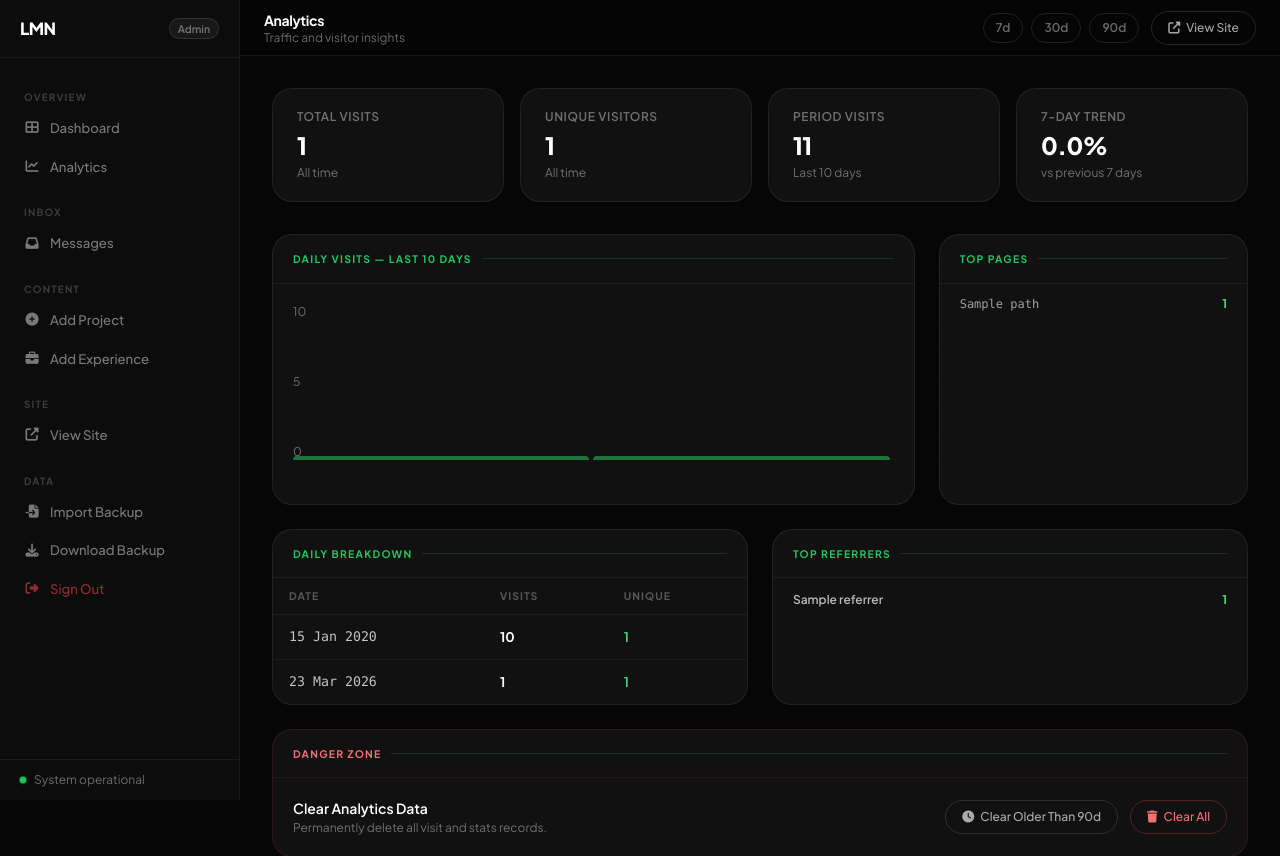
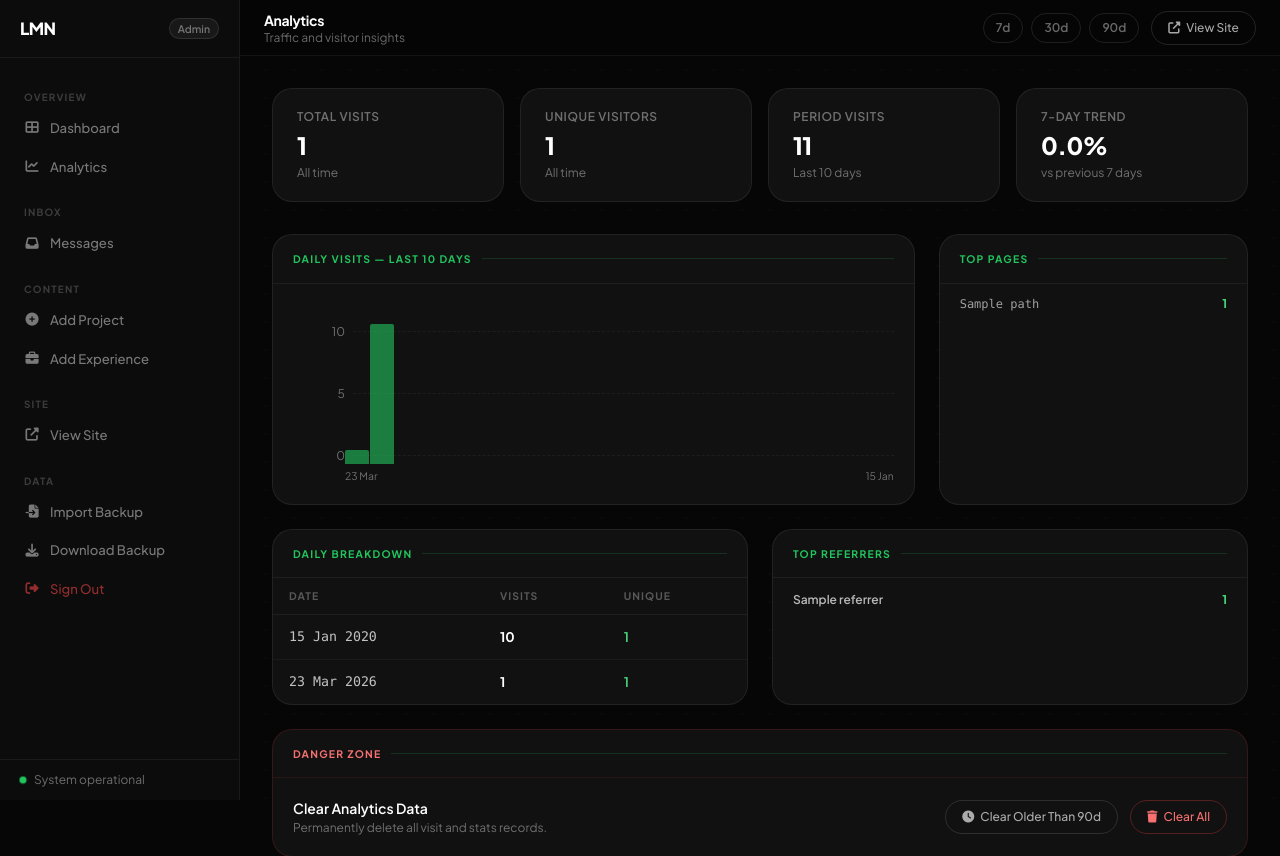
Before and after one commit to Levi-LMN/Probable-enigma, a Flask app: template templates/admin/analytics.html in a window 1280 px wide. Shown: the top 856 px of the page. Run offline with Flask 3, Linux system fonts and the light colour scheme; tables that the repository leaves empty hold one stand-in row (values such as "Sample post"); the template is opened without the code that fills it: values that come from a table or form of the project are taken from there, most other values are stand-ins (such as "Sample title", 1, 10 or a date in 2020); some libraries are stand-ins or nearby versions.

Commit message:
changed anayltics

```diff
--- a/templates/admin/analytics.html
+++ b/templates/admin/analytics.html
@@ -50,25 +50,49 @@
     </div>
     <div class="p-5">
       {% if daily_stats %}
-      <div class="relative" style="height: 180px;">
-        {% set max_val = daily_stats | map(attribute='total_visits') | max %}
-        {% set max_val = max_val if max_val > 0 else 1 %}
-        <div class="flex items-end justify-start gap-1 h-full overflow-x-auto pb-6">
+      {# BAR_AREA_PX: the pixel height bars can actually fill.
+         Total container = 180px. Bottom labels row = 20px. Top tooltip room = 20px.
+         So usable bar area = 140px. #}
+      {% set BAR_AREA = 140 %}
+      {% set max_val = daily_stats | map(attribute='total_visits') | max %}
+      {% set max_val = max_val if max_val > 0 else 1 %}
+      <div class="relative" style="height:180px;">
+        <!-- Y-axis gridlines + labels (absolute, behind bars) -->
+        <div class="absolute inset-0 flex flex-col justify-between pointer-events-none" style="padding-bottom:20px;padding-top:20px;padding-left:28px;">
+          {% for level in [max_val, (max_val // 2), 0] %}
+          <div class="flex items-center gap-2">
+            <span class="text-xs muted shrink-0" style="min-width:24px;text-align:right">{{ level }}</span>
+            <div class="flex-1 border-t border-dashed" style="border-color:rgba(255,255,255,0.05)"></div>
+          </div>
+          {% endfor %}
+        </div>
+
+        <!-- Bars -->
+        <div class="absolute inset-0 flex items-end gap-px overflow-x-auto" style="padding-bottom:20px;padding-left:52px;padding-top:20px;">
           {% for stat in daily_stats | reverse %}
-          {% set bar_h = ((stat.total_visits / max_val) * 100) | int %}
-          <div class="flex flex-col items-center gap-1 shrink-0 group" style="min-width: max(8px, calc((100% - {{ daily_stats|length * 4 }}px) / {{ daily_stats|length }}))">
-            <div class="relative w-full rounded-t transition-all" title="{{ stat.date }} — {{ stat.total_visits }} visits"
-                 style="height:{{ [bar_h, 4] | max }}%;background:rgba(34,197,94,{% if stat.total_visits > 0 %}0.55{% else %}0.12{% endif %});min-height:4px">
-              <div class="absolute -top-6 left-1/2 -translate-x-1/2 hidden group-hover:block text-xs font-bold text-green-400 whitespace-nowrap">{{ stat.total_visits }}</div>
+          {% set bar_px = [((stat.total_visits / max_val) * BAR_AREA) | int, 2] | max %}
+          <div class="relative flex-1 shrink-0 group flex items-end" style="min-width:6px;max-width:24px;height:{{ BAR_AREA }}px;">
+            <div class="w-full rounded-t-sm transition-all cursor-default"
+                 style="height:{{ bar_px }}px;background:rgba(34,197,94,{% if stat.total_visits > 0 %}0.6{% else %}0.1{% endif %});"
+                 title="{{ stat.date }} — {{ stat.total_visits }} visit{{ 's' if stat.total_visits != 1 else '' }}">
+            </div>
+            <!-- Tooltip on hover -->
+            <div class="absolute bottom-full left-1/2 -translate-x-1/2 mb-1 hidden group-hover:flex flex-col items-center z-10 pointer-events-none">
+              <div class="bg-black/80 text-green-400 text-xs font-bold px-2 py-1 rounded whitespace-nowrap">
+                {{ stat.total_visits }}
+              </div>
+              <div class="text-xs muted whitespace-nowrap" style="font-size:0.6rem">{{ stat.date.strftime('%d %b') }}</div>
             </div>
           </div>
           {% endfor %}
         </div>
-        <!-- Y-axis labels -->
-        <div class="absolute left-0 top-0 h-full flex flex-col justify-between pointer-events-none pb-6">
-          <span class="text-xs muted">{{ max_val }}</span>
-          <span class="text-xs muted">{{ (max_val // 2) }}</span>
-          <span class="text-xs muted">0</span>
+
+        <!-- X-axis: first and last date labels -->
+        <div class="absolute bottom-0 flex justify-between w-full pointer-events-none" style="padding-left:52px;">
+          {% if daily_stats %}
+          <span class="text-xs muted" style="font-size:0.65rem">{{ (daily_stats | list | last).date.strftime('%d %b') }}</span>
+          <span class="text-xs muted" style="font-size:0.65rem">{{ (daily_stats | list | first).date.strftime('%d %b') }}</span>
+          {% endif %}
         </div>
       </div>
       {% else %}
```
